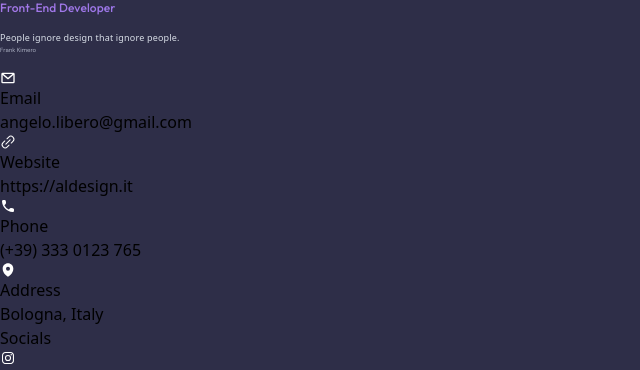
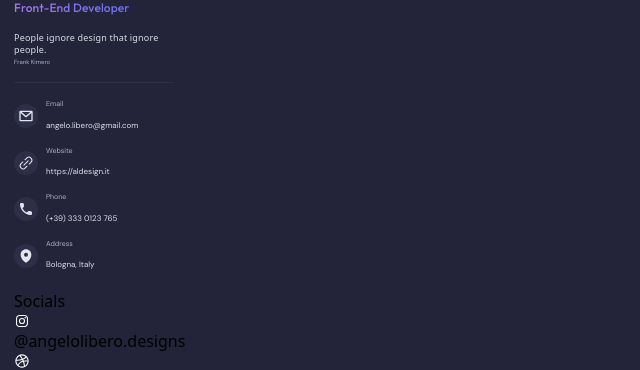
Before and after one commit to kovalevaMarina/cv-page, a React (Vite) app: page / in a window 1280 px wide. Shown: the part 120-490 px from the top of the page, without its empty margins (0-640 px from the left). Built offline with nearby package versions, Linux system fonts and the light colour scheme.

Commit message:
Styles contacts component

```diff
--- a/src/App.jsx
+++ b/src/App.jsx
@@ -10,13 +10,19 @@ import Experience from "./components/Experience/Experience";
 function App() {
   return (
     <div className="App">
+      <div className="conatiner px-3.5">
+        <aside className="max-w-[180px] pr-5">
           <About />
           <Contacts />
           <Socials />
           <Langueges />
+        </aside>
+        <main>
           <Projects />
           <Education />
           <Experience />
+        </main>
+      </div>
     </div>
   );
 }
--- a/src/components/Contacts/ContactItem.jsx
+++ b/src/components/Contacts/ContactItem.jsx
@@ -2,11 +2,15 @@ import React from "react";
 
 const ContactItem = ({ title, text, icon }) => {
   return (
-    <li>
-      <div style={{ color: "white" }}>{icon}</div>
+    <li className="flex items-center mb-3">
+      <div className="p-1 bg-gunmetal rounded-full mr-2">{icon}</div>
       <div>
-        <h4>{title}</h4>
-        <a href="#">{text}</a>
+        <h4 className="font-dmsans font-normal text-[7px] text-crayola">
+          {title}
+        </h4>
+        <a className="font-dmsans text-[8px] text-gainsboro" href="#">
+          {text}
+        </a>
       </div>
     </li>
   );
--- a/src/components/Contacts/Contacts.jsx
+++ b/src/components/Contacts/Contacts.jsx
@@ -33,7 +33,7 @@ const contacts = [
 
 const Contacts = () => {
   return (
-    <div className="contacts">
+    <div className="mb-4 pt-4 border-t border-solid border-gunmetal">
       <ul>
         {contacts.map((contact, index) => (
           <ContactItem key={index} {...contact} />
--- a/src/components/Icons/Email.jsx
+++ b/src/components/Icons/Email.jsx
@@ -10,7 +10,7 @@ export function Email(props) {
       {...props}
     >
       <path
-        fill="currentColor"
+        className="fill-azureish-white"
         d="M2 6a2 2 0 0 1 2-2h16a2 2 0 0 1 2 2v12a2 2 0 0 1-2 2H4a2 2 0 0 1-2-2V6zm3.519 0L12 11.671L18.481 6H5.52zM20 7.329l-7.341 6.424a1 1 0 0 1-1.318 0L4 7.329V18h16V7.329z"
       ></path>
     </svg>
--- a/src/components/Icons/LinkSimple.jsx
+++ b/src/components/Icons/LinkSimple.jsx
@@ -10,7 +10,7 @@ export function LinkSimple(props) {
       {...props}
     >
       <path
-        fill="currentColor"
+        className="fill-azureish-white"
         d="M167.6 88.4a8 8 0 0 1 0 11.3l-67.9 67.9a8.1 8.1 0 0 1-11.3 0a8 8 0 0 1 0-11.3l67.9-67.9a8 8 0 0 1 11.3 0Zm-28.3 84.9L111 201.5a39.7 39.7 0 0 1-56.5 0a40 40 0 0 1 0-56.5l28.2-28.3a8 8 0 0 0-11.3-11.3l-28.3 28.3a56 56 0 0 0 79.2 79.2l28.3-28.3a8 8 0 0 0 0-11.3a7.9 7.9 0 0 0-11.3 0Zm73.6-130.2a56.1 56.1 0 0 0-79.2 0l-28.3 28.3a8 8 0 0 0 11.3 11.3L145 54.5a39.7 39.7 0 0 1 56.5 0a40 40 0 0 1 0 56.5l-28.2 28.3a7.9 7.9 0 0 0 0 11.3a7.7 7.7 0 0 0 5.6 2.4a8 8 0 0 0 5.7-2.4l28.3-28.3a56.1 56.1 0 0 0 0-79.2Z"
       ></path>
     </svg>
--- a/src/components/Icons/LocationMarker.jsx
+++ b/src/components/Icons/LocationMarker.jsx
@@ -11,10 +11,10 @@ export function LocationMarker(props) {
     >
       <g fill="none">
         <path
+          className="fill-azureish-white"
           fillRule="evenodd"
           clipRule="evenodd"
           d="M11.474 21.85L12 21l-.526.85zM12 21l.525.85c-.322.2-.73.2-1.051 0l-.003-.001l-.006-.004l-.02-.013a7.993 7.993 0 0 1-.311-.206a17.706 17.706 0 0 1-.841-.616a20.485 20.485 0 0 1-2.531-2.332C5.933 16.677 4 13.695 4 10c0-4.539 3.592-8 8-8c4.408 0 8 3.461 8 8c0 3.695-1.933 6.677-3.762 8.678a20.487 20.487 0 0 1-2.53 2.332a17.706 17.706 0 0 1-1.085.778a7.993 7.993 0 0 1-.068.044l-.02.013l-.006.004h-.002c0 .001-.002.002-.527-.849zM9 10a3 3 0 1 1 6 0a3 3 0 0 1-6 0z"
-          fill="currentColor"
         ></path>
       </g>
     </svg>
--- a/src/components/Icons/Phone.jsx
+++ b/src/components/Icons/Phone.jsx
@@ -10,7 +10,7 @@ export function Phone(props) {
       {...props}
     >
       <path
-        fill="currentColor"
+        className="fill-azureish-white"
         d="m19.23 15.26l-2.54-.29a1.99 1.99 0 0 0-1.64.57l-1.84 1.84a15.045 15.045 0 0 1-6.59-6.59l1.85-1.85c.43-.43.64-1.03.57-1.64l-.29-2.52a2.001 2.001 0 0 0-1.99-1.77H5.03c-1.13 0-2.07.94-2 2.07c.53 8.54 7.36 15.36 15.89 15.89c1.13.07 2.07-.87 2.07-2v-1.73c.01-1.01-.75-1.86-1.76-1.98z"
       ></path>
     </svg>
--- a/src/index.css
+++ b/src/index.css
@@ -5,5 +5,5 @@
 @tailwind utilities;
 
 body {
-  @apply bg-gunmetal;
+  @apply bg-yankees-blue;
 }
```
Lines whose indentation alone changed are shown as unchanged.
